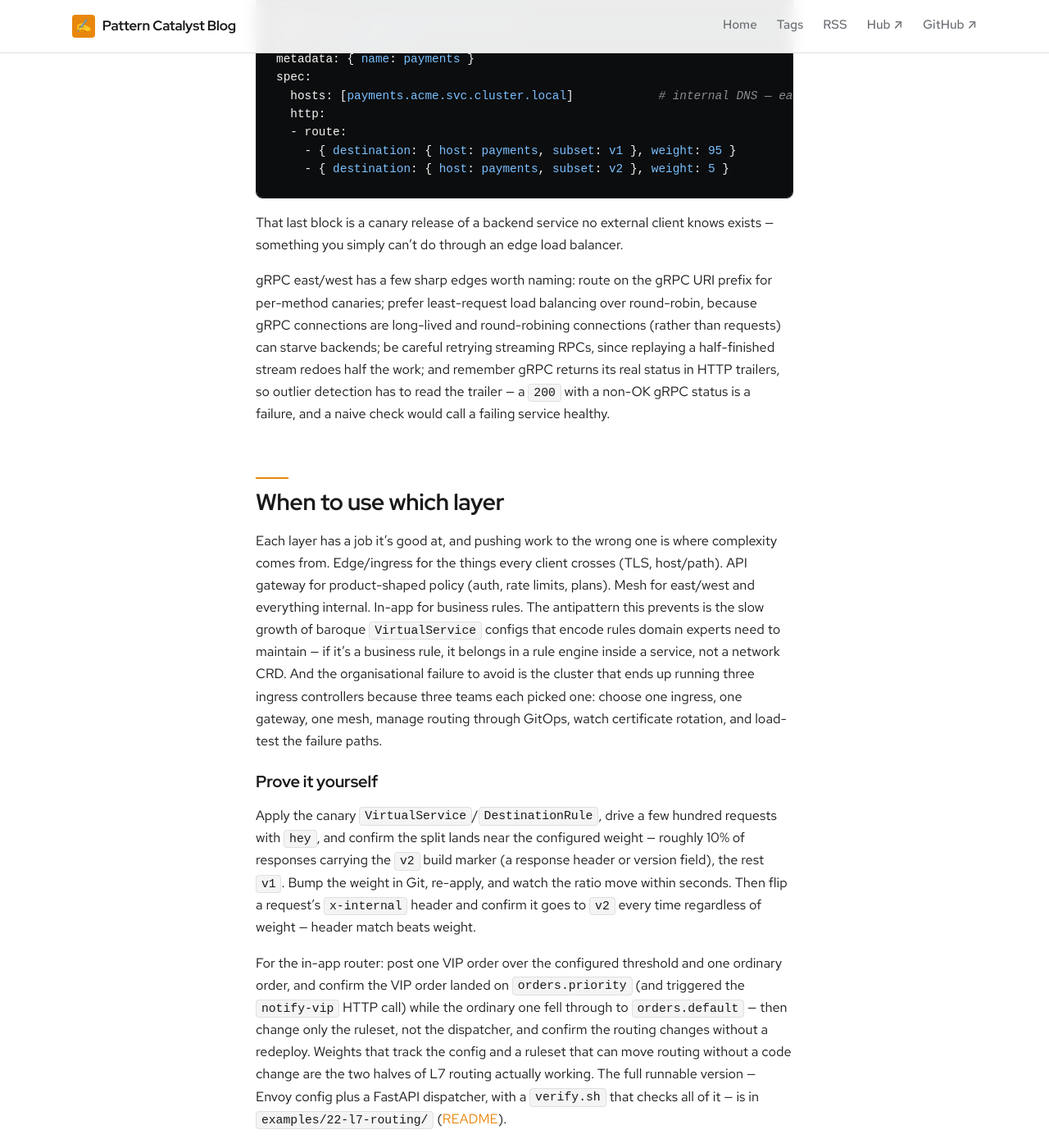
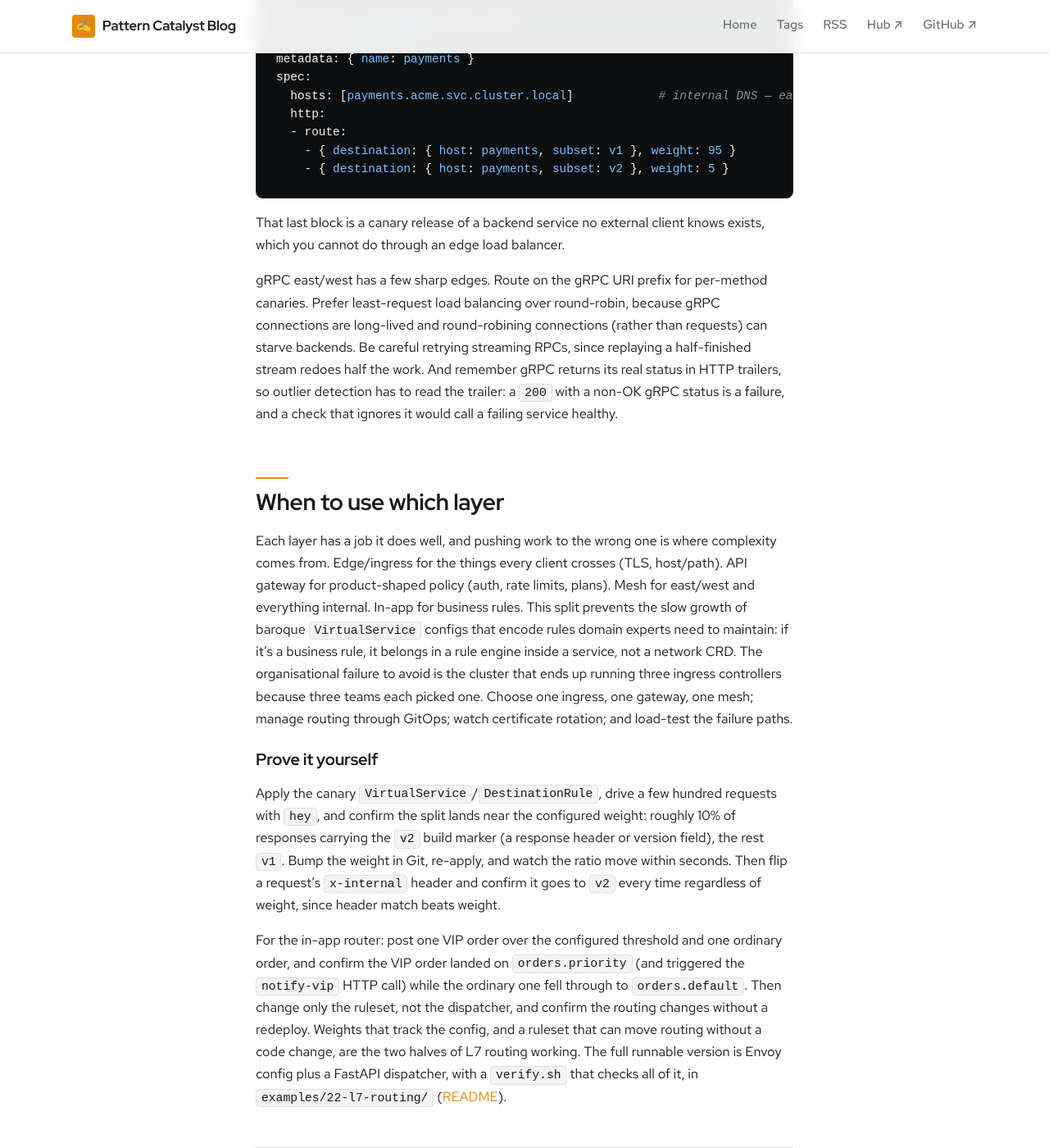
Before and after one commit to patterncatalyst/patterncatalyst-blog, a Jekyll site: the page built from _posts/2026-10-07-l7-routing-for-cloud-native-apps.md, in a window 1280 px wide and 1400 px high, scrolled down 7361 px. Shown: the whole window at 82% size. Built offline with Jekyll 4.4.1, drawn with Linux system fonts in a browser that asks for light colours; some web fonts are replaced; some of the changed text lies outside the part shown.

Commit message:
docs(blog): voice pass on L7 post — cut em-dash overuse and contrived phrasing

````diff
--- a/_posts/2026-10-07-l7-routing-for-cloud-native-apps.md
+++ b/_posts/2026-10-07-l7-routing-for-cloud-native-apps.md
@@ -8,32 +8,32 @@ canonical_project:
   name: "Cloud-Native Design Patterns"
   repo: "patterncatalyst/cloud-native-design-patterns"
   url: "https://patterncatalyst.github.io/cloud-native-design-patterns/"
-excerpt: "L7 routing in 2026 isn't a box in a rack — it's layered software (edge, gateway, mesh, app) making a decision on every HTTP and gRPC envelope, and knowing which layer owns which decision is the whole game."
+excerpt: "In 2026, L7 routing is no longer a box in a rack. It is layered software (edge, gateway, mesh, app) that decides on every HTTP and gRPC envelope, and the layer that owns each decision is what you need to get right."
 ---
 
-Layer-7 routing used to mean a load balancer appliance in a rack. It doesn't anymore. It's
+Layer-7 routing used to mean a load balancer appliance in a rack. It doesn't anymore. It is
 layered software running inside Kubernetes that makes a decision on every HTTP and gRPC
-envelope crossing the network — both north/south (clients into the system) and east/west
-(service to service). Most of those decisions, the ones that actually move the needle on
-reliability and velocity, happen east/west, not at the edge.
+envelope crossing the network, both north/south (clients into the system) and east/west
+(service to service). Most of the decisions that affect reliability and delivery speed happen
+east/west, not at the edge.
 
-Each layer — edge, gateway, mesh, and the application itself — can see and decide different
-things, and most of the interesting work happens deeper than teams expect. What follows is
-the decision chain layer by layer: what the mesh can do with TLS, sticky sessions, and
-traffic steering; what only the service itself can decide with rule-driven routing; and why
-east/west is where most of it lives.
+Four layers (edge, gateway, mesh, and the application itself) each see and decide different
+things, and most of the work happens deeper than teams expect. The decision chain runs layer
+by layer: what the mesh does with TLS, sticky sessions, and traffic steering; what only the
+service itself can decide with rule-driven routing; and why east/west is where most routing
+lives.
 
-## L4 versus L7 — what each layer can decide on
+## L4 versus L7: what each layer can decide on
 
 A Layer-4 load balancer sees *connections*: IPs, ports, the TCP 5-tuple. It picks a backend
 and hash-balances, but it can't read URLs, headers, cookies, methods, or gRPC metadata. A
 Layer-7 router sees the whole *conversation*: host, path, headers, cookies, JWT claims, query
-parameters, the HTTP method, the gRPC `service.method` pair. That full envelope is the menu
-every routing decision in this post draws on.
+parameters, the HTTP method, the gRPC `service.method` pair. Every routing decision below
+operates on that envelope.
 
-The one nuance worth holding onto is TLS: an L4 balancer can route by SNI *without*
-terminating TLS — cheap, opaque — while an L7 router typically terminates TLS so it can read
-everything else — richer, slightly slower.
+TLS is the one nuance to keep in mind. An L4 balancer can route by SNI *without* terminating
+TLS, which is cheap but opaque. An L7 router typically terminates TLS so it can read
+everything else, which is richer but slightly slower.
 
 {% include excalidraw.html
    file="l7-four-layer-stack"
@@ -42,22 +42,21 @@ everything else — richer, slightly slower.
 
 ## The four-layer stack
 
-L7 routing lives in four layers, and each one is the right home for a *different kind* of
-decision. A request is really a chain of independent L7 decisions across all four.
+L7 routing lives in four layers, and each handles a *different kind* of decision. A request
+is a chain of independent L7 decisions across all four.
 
 The **edge / ingress** layer (HAProxy, Nginx, Envoy, Traefik) is where TLS terminates and
 coarse host/path routing happens. The **API gateway** (Kong, Apigee, an Istio gateway, Spring
-Cloud Gateway) handles product-level concerns — authentication, rate limiting,
+Cloud Gateway) handles product-level concerns: authentication, rate limiting, and
 transformation. The **service mesh** (Istio with Envoy sidecars, or Linkerd) governs
 east/west traffic, giving every internal call mTLS, retries, outlier detection, and
-locality-aware load balancing. And when a decision depends on business rules the platform
-can't know, routing pushes into the **app** itself. Each layer can refuse, transform, or
-branch the request, and each emits a trace span — the request's journey is observable end to
-end.
+locality-aware load balancing. When a decision depends on business rules the platform can't
+know, routing pushes into the **app** itself. Each layer can refuse, transform, or branch the
+request, and each emits a trace span, so the request's journey is observable end to end.
 
 ## Content-based routing
 
-HAProxy and Nginx are the workhorses of the edge — mature, fast, predictable. HAProxy reads
+HAProxy and Nginx are the workhorses of the edge: mature, fast, and predictable. HAProxy reads
 the envelope with ACLs (`path_beg` for URL prefixes, `hdr` for headers, `content-type` for
 the body kind) and `use_backend` dispatches on them; Nginx uses `location` blocks and the
 `map` directive to turn a header value into an upstream pool. Envoy is the modern sidecar
@@ -108,18 +107,18 @@ amortise it with session resumption, TLS 1.3, and HTTP/2 multiplexing.
 ## Sticky sessions
 
 There are three affinity modes, and the default is the one you want. **No affinity** sends
-any request to any pod — even load, and client state lives elsewhere (Redis, the JWT, the
-database). **Cookie-based** stickiness is the fallback when something stateful must stay on
-one pod: the balancer sets a cookie and routes subsequent requests back to the same pod — but
-that ties the session to one pod's lifetime, so a restart loses it. **IP-hash** needs no
-cookie but is fragile behind NAT and mobile networks, where many users share an address and
-load skews.
+any request to any pod, which keeps load even and assumes client state lives elsewhere (Redis,
+the JWT, the database). **Cookie-based** stickiness is the fallback when something stateful
+must stay on one pod: the balancer sets a cookie and routes subsequent requests back to the
+same pod. That ties the session to one pod's lifetime, so a restart loses it. **IP-hash**
+needs no cookie but is fragile behind NAT and mobile networks, where many users share an
+address and load skews.
 
 The real cost is that stickiness fights elastic scaling, fast restarts, and graceful
-shutdown — the entire cloud-native delivery model. Treat it as a deliberate choice for a known
-constraint, never a default, and prefer to externalise state (Redis for session data, JWT
-claims for identity, a pub/sub backplane for fan-out) so the balancer can return to
-no-affinity.
+shutdown, which together are the entire cloud-native delivery model. Treat it as a deliberate
+choice for a known constraint, never a default, and prefer to externalise state (Redis for
+session data, JWT claims for identity, a pub/sub backplane for fan-out) so the balancer can
+return to no-affinity.
 
 ## Intelligent traffic steering
 
@@ -156,33 +155,32 @@ spec:
     labels: { version: v2 }
 ```
 
-Ramping the canary is changing the weights in Git — typically 10, 25, 50, 100 percent with
-metric gates between steps — and a controller like Flagger or Argo Rollouts flips the weights
+Ramping the canary means changing the weights in Git (typically 10, 25, 50, 100 percent, with
+metric gates between steps), and a controller like Flagger or Argo Rollouts flips the weights
 back in seconds if error rate or latency on `v2` crosses a threshold. Header-based steering
-adds surgical precision: an upstream identity proxy sets a header for opted-in users and the
-`VirtualService` routes *those* users to `v2`, on real production data with zero blast
-radius.
+adds precision: an upstream identity proxy sets a header for opted-in users, and the
+`VirtualService` routes *those* users to `v2` on real production data with zero blast radius.
 
-Payload modification is the cheap cousin — header inject/strip and URL rewrites are nearly
-free because the router is already parsing the line and headers (this is how the W3C
-`traceparent` header propagates, and how a gateway validates a JWT once and injects trusted
-claims downstream). Body transformation is the expensive one: it forces the router to buffer
-the full payload, killing streaming and risking memory under load. The rule of thumb: if you
-can do it in the headers, do it in the headers.
+Payload modification is cheap: header inject/strip and URL rewrites are nearly free because
+the router is already parsing the request line and headers. (This is how the W3C `traceparent`
+header propagates, and how a gateway validates a JWT once and injects trusted claims
+downstream.) Body transformation is expensive: it forces the router to buffer the full
+payload, which kills streaming and risks memory under load. The rule of thumb: if you can do
+it in the headers, do it in the headers.
 
 ## Routing inside the app by business rules
 
 There's a threshold where routing leaves the network and enters the service. If the decision
 fits in a few YAML lines and depends only on the envelope, do it at the mesh. If it depends
 on the *payload*, requires a decision table that domain experts edit, or involves many
-intersecting conditions — think routing a healthcare message by patient class and encounter
-type — push it into a rule engine inside the app, behind the mesh, not in a network CRD. The
-discipline is "data, not code": the routing logic lives in an externalised ruleset the domain
-experts own, separate from the dispatcher, and changes without redeploying the service.
+intersecting conditions (routing a healthcare message by patient class and encounter type,
+say), push it into a rule engine inside the app, behind the mesh, rather than a network CRD.
+The discipline is "data, not code": the routing logic lives in an externalised ruleset the
+domain experts own, separate from the dispatcher, and changes without redeploying the service.
 
-Each ecosystem composes this from its own rule engine — a Rete forward-chaining engine in
-most cases — feeding a small dispatcher. The ruleset reads as a set of "when … then …"
-statements that set a list of destinations:
+Each ecosystem composes this from its own rule engine (usually a Rete forward-chaining engine)
+feeding a small dispatcher. The ruleset reads as a set of "when … then …" statements that set
+a list of destinations:
 
 ```python
 # orders_rules.py  —  edited by domain experts, not developers (durable-rules)
@@ -220,16 +218,16 @@ TLS termination is sub-2ms, path/header routing sub-1ms, JWT validation a few ms
 more, each mesh sidecar about a millisecond, a rate-limit Redis lookup a couple of ms. Body
 inspection is the outlier at roughly 5–50ms depending on size.
 
-The working heuristic is to stay under about 10ms of total L7 on hot paths — and with four
-layers (edge, gateway, sidecar out, sidecar in) that means every layer has to earn its place.
-The common pitfalls follow from this: too many hops nobody measured until p99 spiked;
-expensive regex matches; sticky sessions fighting the platform; body inspection blowing the
-budget; per-request auth lookups cascading under load; and timeout misalignment — the
+The working heuristic is to stay under about 10ms of total L7 on hot paths. With four layers
+(edge, gateway, sidecar out, sidecar in), that leaves little room per layer. The common
+pitfalls follow from this: too many hops nobody measured until p99 spiked; expensive regex
+matches; sticky sessions fighting the platform; body inspection blowing the budget;
+per-request auth lookups cascading under load; and timeout misalignment, which is the
 gateway-to-mesh-to-service version of a retry storm. The fix is the same one that fixes retry
 storms: bound retries, align timeouts top-down, and give the deepest layer the strictest
 budget.
 
-## East/west — L7 between services
+## East/west: L7 between services
 
 Most L7 decisions in a microservices system aren't at the edge; they happen east/west, every
 time one service calls another. The mesh's sidecar pair handles that traffic with no app
@@ -268,16 +266,16 @@ spec:
     - { destination: { host: payments, subset: v2 }, weight: 5 }
 ```
 
-That last block is a canary release of a backend service no external client knows exists —
-something you simply can't do through an edge load balancer.
+That last block is a canary release of a backend service no external client knows exists,
+which you cannot do through an edge load balancer.
 
-gRPC east/west has a few sharp edges worth naming: route on the gRPC URI prefix for
-per-method canaries; prefer least-request load balancing over round-robin, because gRPC
-connections are long-lived and round-robining connections (rather than requests) can starve
-backends; be careful retrying streaming RPCs, since replaying a half-finished stream redoes
-half the work; and remember gRPC returns its real status in HTTP trailers, so outlier
-detection has to read the trailer — a `200` with a non-OK gRPC status is a failure, and a
-naive check would call a failing service healthy.
+gRPC east/west has a few sharp edges. Route on the gRPC URI prefix for per-method canaries.
+Prefer least-request load balancing over round-robin, because gRPC connections are long-lived
+and round-robining connections (rather than requests) can starve backends. Be careful
+retrying streaming RPCs, since replaying a half-finished stream redoes half the work. And
+remember gRPC returns its real status in HTTP trailers, so outlier detection has to read the
+trailer: a `200` with a non-OK gRPC status is a failure, and a check that ignores it would
+call a failing service healthy.
 
 <!--
   Additional figures from the source appendix — the L7 journey, sticky-session
@@ -293,32 +291,31 @@ naive check would call a failing service healthy.
 
 ## When to use which layer
 
-Each layer has a job it's good at, and pushing work to the wrong one is where complexity
-comes from. Edge/ingress for the things every client crosses (TLS, host/path). API gateway
-for product-shaped policy (auth, rate limits, plans). Mesh for east/west and everything
-internal. In-app for business rules. The antipattern this prevents is the slow growth of
-baroque `VirtualService` configs that encode rules domain experts need to maintain — if it's
-a business rule, it belongs in a rule engine inside a service, not a network CRD. And the
-organisational failure to avoid is the cluster that ends up running three ingress
-controllers because three teams each picked one: choose one ingress, one gateway, one mesh,
-manage routing through GitOps, watch certificate rotation, and load-test the failure paths.
+Each layer has a job it does well, and pushing work to the wrong one is where complexity comes
+from. Edge/ingress for the things every client crosses (TLS, host/path). API gateway for
+product-shaped policy (auth, rate limits, plans). Mesh for east/west and everything internal.
+In-app for business rules. This split prevents the slow growth of baroque `VirtualService`
+configs that encode rules domain experts need to maintain: if it's a business rule, it belongs
+in a rule engine inside a service, not a network CRD. The organisational failure to avoid is
+the cluster that ends up running three ingress controllers because three teams each picked
+one. Choose one ingress, one gateway, one mesh; manage routing through GitOps; watch
+certificate rotation; and load-test the failure paths.
 
 ### Prove it yourself
 
 Apply the canary `VirtualService`/`DestinationRule`, drive a few hundred requests with `hey`,
-and confirm the split lands near the configured weight — roughly 10% of responses carrying
-the `v2` build marker (a response header or version field), the rest `v1`. Bump the weight in
-Git, re-apply, and watch the ratio move within seconds. Then flip a request's `x-internal`
-header and confirm it goes to `v2` every time regardless of weight — header match beats
-weight.
+and confirm the split lands near the configured weight: roughly 10% of responses carrying the
+`v2` build marker (a response header or version field), the rest `v1`. Bump the weight in Git,
+re-apply, and watch the ratio move within seconds. Then flip a request's `x-internal` header
+and confirm it goes to `v2` every time regardless of weight, since header match beats weight.
 
 For the in-app router: post one VIP order over the configured threshold and one ordinary
 order, and confirm the VIP order landed on `orders.priority` (and triggered the `notify-vip`
-HTTP call) while the ordinary one fell through to `orders.default` — then change only the
+HTTP call) while the ordinary one fell through to `orders.default`. Then change only the
 ruleset, not the dispatcher, and confirm the routing changes without a redeploy. Weights that
-track the config and a ruleset that can move routing without a code change are the two halves
-of L7 routing actually working. The full runnable version — Envoy config plus a FastAPI
-dispatcher, with a `verify.sh` that checks all of it — is in
+track the config, and a ruleset that can move routing without a code change, are the two halves
+of L7 routing working. The full runnable version is Envoy config plus a FastAPI dispatcher,
+with a `verify.sh` that checks all of it, in
 [`examples/22-l7-routing/`](https://github.com/patterncatalyst/cloud-native-design-patterns/tree/main/examples/22-l7-routing/)
 ([README](https://github.com/patterncatalyst/cloud-native-design-patterns/blob/main/examples/22-l7-routing/README.md)).
 
````
Also changed, not shown: other parts of _posts/2026-10-07-l7-routing-for-cloud-native-apps.md (+10 -10 lines).
